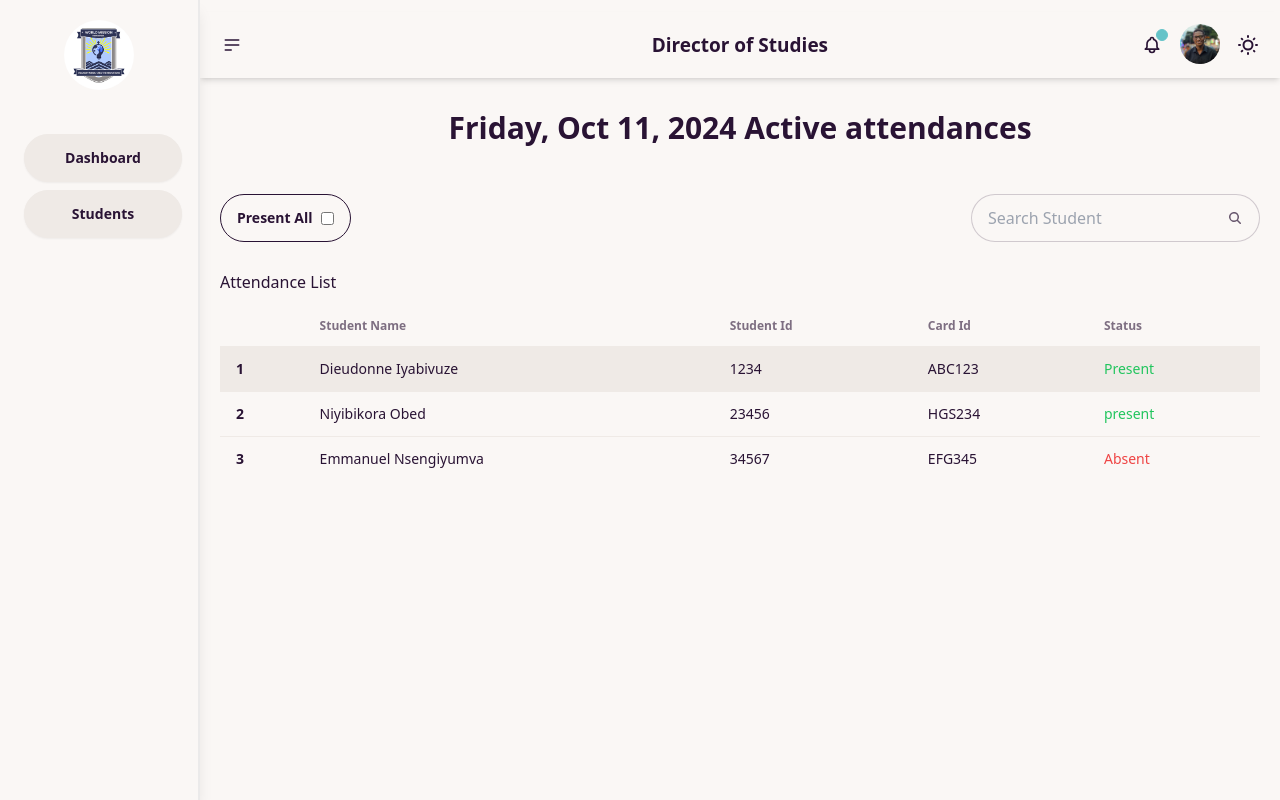
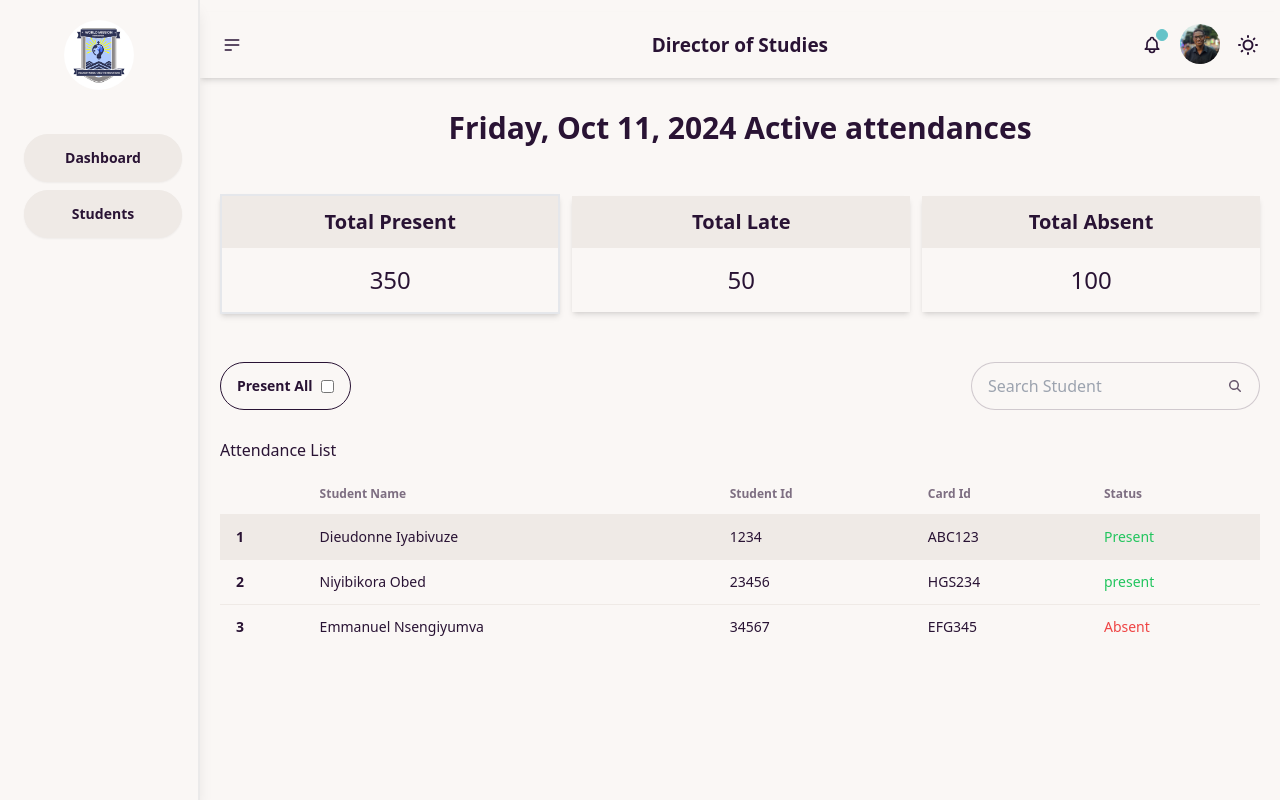
Before and after one commit to Iyabivuz-e/ClassTap, a Next.js app: page /director-of-study/dashboard in a window 1280 px wide. Built offline with nearby package versions, Linux system fonts and the light colour scheme.

Commit message:
Added a hard-codeddata in statistics component

```diff
--- a/src/app/components/activities/Activity.tsx
+++ b/src/app/components/activities/Activity.tsx
@@ -2,6 +2,7 @@
 
 import React from "react";
 import Students from "./Students";
+import Statistics from "./Statistics";
 
 const Activity = () => {
   return (
@@ -10,6 +11,9 @@ const Activity = () => {
         <h1 className="text-3xl font-semibold">Friday, Oct 11, 2024 Active attendances</h1>
       </div>
 
+      {/* Total of present students, late, and absent */}
+      <Statistics/>
+
       {/* Provisionalll */}
       <Students/>
     </div>
--- /dev/null
+++ b/src/app/components/activities/Statistics.tsx
@@ -0,0 +1,38 @@
+"use client"
+
+import React from 'react'
+
+const Statistics = () => {
+  return (
+    <div className="flex justify-center items-center gap-3 mt-12 px-5 max-sm:flex-col">
+      <div className="bg-base-100 w-full border-2 border-opacity-5 shadow-md">
+        <h1 className="p-3 bg-base-200 text-center text-xl font-semibold">
+          Total Present
+        </h1>
+        <div className="p-4 text-center">
+          <h1 className="text-2xl">350</h1>
+        </div>
+      </div>
+      {/* Late */}
+      <div className="bg-base-100 w-full border-1 border-opacity-15 shadow-md">
+        <h1 className="p-3 bg-base-200 text-center text-xl font-semibold">
+          Total Late
+        </h1>
+        <div className="p-4 text-center">
+          <h1 className="text-2xl">50</h1>
+        </div>
+      </div>
+      {/* Absent */}
+      <div className="bg-base-100 w-full border-1 border-opacity-15 shadow-md">
+        <h1 className="p-3 bg-base-200 text-center text-xl font-semibold">
+          Total Absent
+        </h1>
+        <div className="p-4 text-center">
+          <h1 className="text-2xl">100</h1>
+        </div>
+      </div>
+    </div>
+  );
+}
+
+export default Statistics
```
